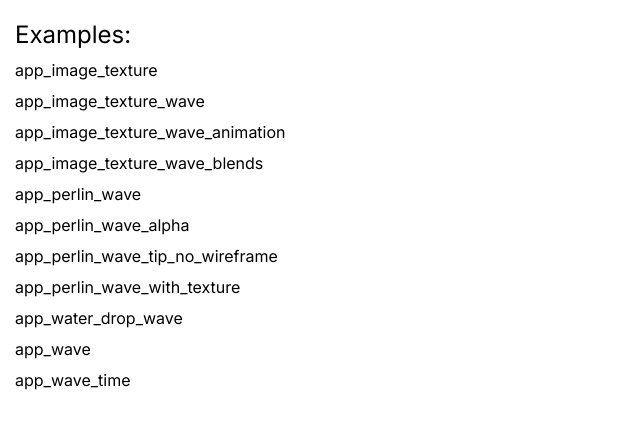
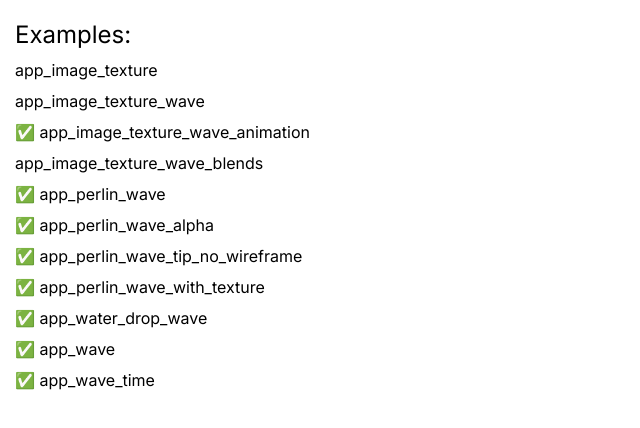
Before and after one commit to dev-forwwward/lab, a plain HTML site: page merging-WebGL-HTML/index.html in a window 1280 px wide. Shown: the part 70-498 px from the top of the page, without its empty margins (0-640 px from the left). Drawn offline with Linux system fonts and the light colour scheme.

Commit message:
added check icons

```diff
--- a/merging-WebGL-HTML/index.html
+++ b/merging-WebGL-HTML/index.html
@@ -18,15 +18,15 @@
             <ul>
                 <li><a href="app_image_texture/index.html">app_image_texture</a></li>
                 <li><a href="app_image_texture_wave/index.html">app_image_texture_wave</a></li>
-                <li><a href="app_image_texture_wave_animation/index.html">app_image_texture_wave_animation</a></li>
+                <li><a href="app_image_texture_wave_animation/index.html">✅ app_image_texture_wave_animation</a></li>
                 <li><a href="app_image_texture_wave_blends/index.html">app_image_texture_wave_blends</a></li>
-                <li><a href="app_perlin_wave/index.html">app_perlin_wave</a></li>
-                <li><a href="app_perlin_wave_alpha/index.html">app_perlin_wave_alpha</a></li>
-                <li><a href="app_perlin_wave_tip_no_wireframe/index.html">app_perlin_wave_tip_no_wireframe</a></li>
-                <li><a href="app_perlin_wave_with_texture/index.html">app_perlin_wave_with_texture</a></li>
-                <li><a href="app_water_drop_wave/index.html">app_water_drop_wave</a></li>
-                <li><a href="app_wave/index.html">app_wave</a></li>
-                <li><a href="app_wave_time/index.html">app_wave_time</a></li>
+                <li><a href="app_perlin_wave/index.html">✅ app_perlin_wave</a></li>
+                <li><a href="app_perlin_wave_alpha/index.html">✅ app_perlin_wave_alpha</a></li>
+                <li><a href="app_perlin_wave_tip_no_wireframe/index.html">✅ app_perlin_wave_tip_no_wireframe</a></li>
+                <li><a href="app_perlin_wave_with_texture/index.html">✅ app_perlin_wave_with_texture</a></li>
+                <li><a href="app_water_drop_wave/index.html">✅ app_water_drop_wave</a></li>
+                <li><a href="app_wave/index.html">✅ app_wave</a></li>
+                <li><a href="app_wave_time/index.html">✅ app_wave_time</a></li>
             </ul>
         </div>
     </main>
```
Also changed, not shown: README.md.
